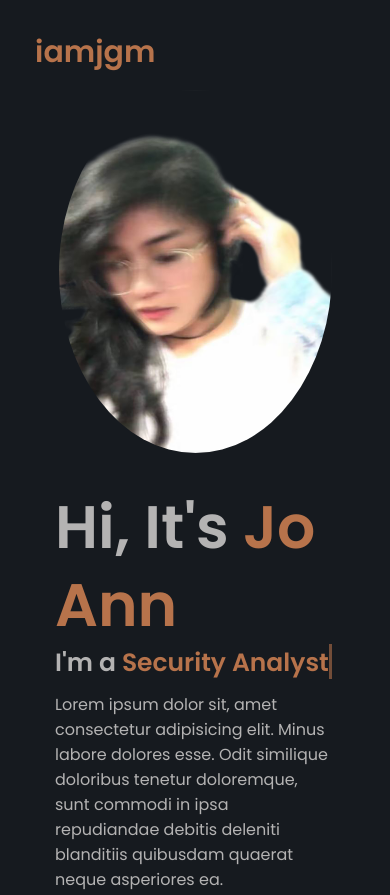
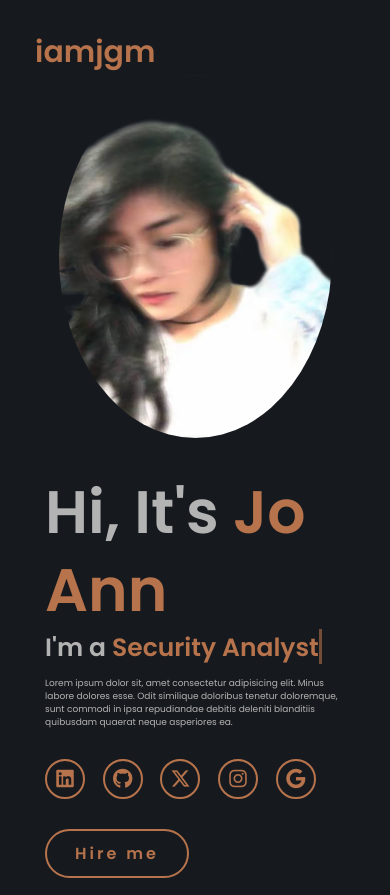
Before and after one commit to iamjgm/iamjgm, a plain HTML site: page index.html in a window 390 px wide. Shown: the top 895 px of the page. Drawn offline with Linux system fonts and the light colour scheme.

Commit message:
Update style.css

```diff
--- a/style.css
+++ b/style.css
@@ -187,7 +187,7 @@ span{
 .btn:hover{
     transform: scale3d(1.03);
     background-color: #b7734b;
-    color: black;
+    color: #161a1f;
     box-shadow: 0 0 25px #b7734b;
 }
 
@@ -255,7 +255,7 @@ span{
 @media(max-width:995px){
     .home{
         flex-direction: column;
-        margin: 3rem 2rem;
+        margin: 1.5rem 1rem;
     }
 
     .home .home-content h3{
@@ -266,6 +266,10 @@ span{
         font-size: 3rem;
     }
 
+    .home-content p{
+        font-size: 0.9rem;
+    }
+
     .home-img img{
         width: 70vw;
         margin-top: 4rem;
```
